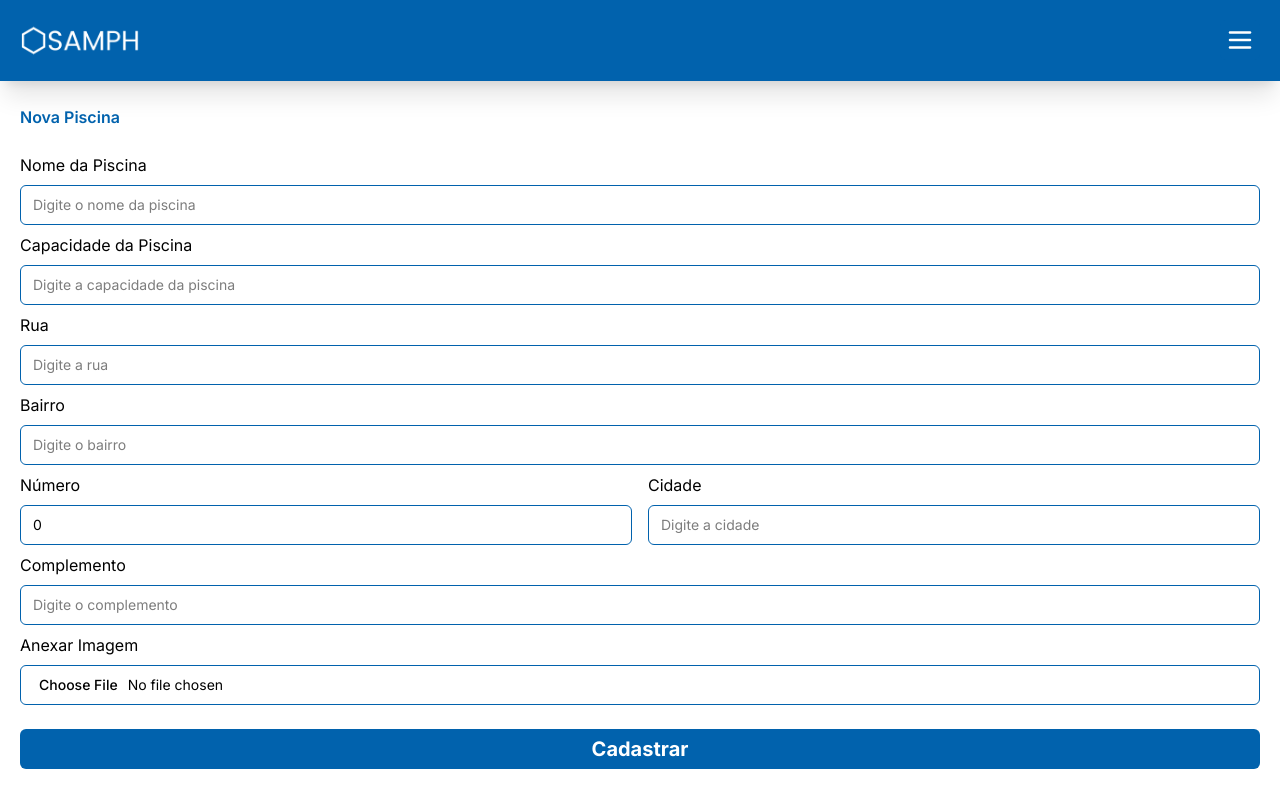
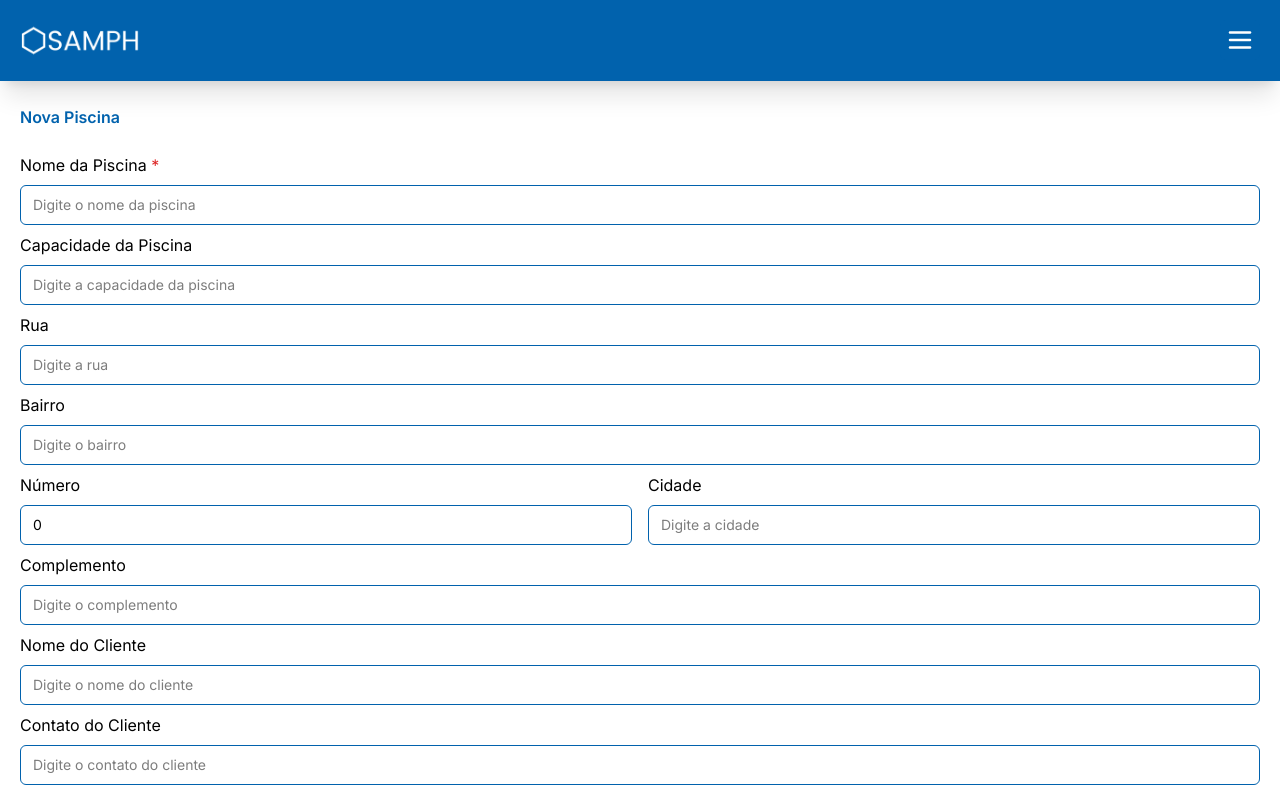
Before and after one commit to pedrofaleirosss/samph, a Next.js app: page /create-pool in a window 1280 px wide. Shown: the top 797 px of the page. Built offline with nearby package versions, Linux system fonts and the light colour scheme; no server answers.

Commit message:
feat: add client name and contact in the pool creation

```diff
--- a/app/_components/_actions/create-pool.ts
+++ b/app/_components/_actions/create-pool.ts
@@ -13,10 +13,13 @@ interface createPoolProps {
   number?: number;
   city?: string;
   complement?: string;
+  clientName?: string;
+  clientContact?: string;
 }
 
 export const createPool = async (values: createPoolProps, imageURL: string) => {
   const session = await getServerSession(authOptions);
+
   if (!session) {
     throw new Error("Usuário não autenticado");
   }
@@ -30,6 +33,8 @@ export const createPool = async (values: createPoolProps, imageURL: string) => {
       number: values.number,
       city: values.city,
       complement: values.complement,
+      clientName: values.clientName,
+      clientContact: values.clientContact,
       imageUrl: imageURL,
       userId: (session.user as any).id,
     },
--- a/app/_components/create-pool-form.tsx
+++ b/app/_components/create-pool-form.tsx
@@ -51,6 +51,8 @@ const formSchema = z.object({
       "A imagem deve ser JPEG ou PNG",
     ),
   complement: z.string().optional(),
+  clientName: z.string().optional(),
+  clientContact: z.string().optional(),
 });
 
 const CreatePoolForm = () => {
@@ -68,6 +70,8 @@ const CreatePoolForm = () => {
       number: 0,
       city: "",
       complement: "",
+      clientName: "",
+      clientContact: "",
     },
   });
 
@@ -133,7 +137,7 @@ const CreatePoolForm = () => {
               render={({ field }) => (
                 <FormItem>
                   <FormLabel className="text-base font-normal">
-                    Nome da Piscina
+                    Nome da Piscina <span className="text-red-600">*</span>
                   </FormLabel>
                   <FormControl>
                     <Input
@@ -270,6 +274,46 @@ const CreatePoolForm = () => {
 
             <FormField
               control={form.control}
+              name="clientName"
+              render={({ field }) => (
+                <FormItem className="w-full">
+                  <FormLabel className="text-base font-normal">
+                    Nome do Cliente
+                  </FormLabel>
+                  <FormControl>
+                    <Input
+                      placeholder="Digite o nome do cliente"
+                      {...field}
+                      maxLength={50}
+                    />
+                  </FormControl>
+                  <FormMessage />
+                </FormItem>
+              )}
+            />
+
+            <FormField
+              control={form.control}
+              name="clientContact"
+              render={({ field }) => (
+                <FormItem className="w-full">
+                  <FormLabel className="text-base font-normal">
+                    Contato do Cliente
+                  </FormLabel>
+                  <FormControl>
+                    <Input
+                      placeholder="Digite o contato do cliente"
+                      {...field}
+                      maxLength={50}
+                    />
+                  </FormControl>
+                  <FormMessage />
+                </FormItem>
+              )}
+            />
+
+            <FormField
+              control={form.control}
               name="image"
               render={({ field }) => (
                 <FormItem>
```
Also changed, not shown: 2 other files (tests, documents, lock files or other folders).
